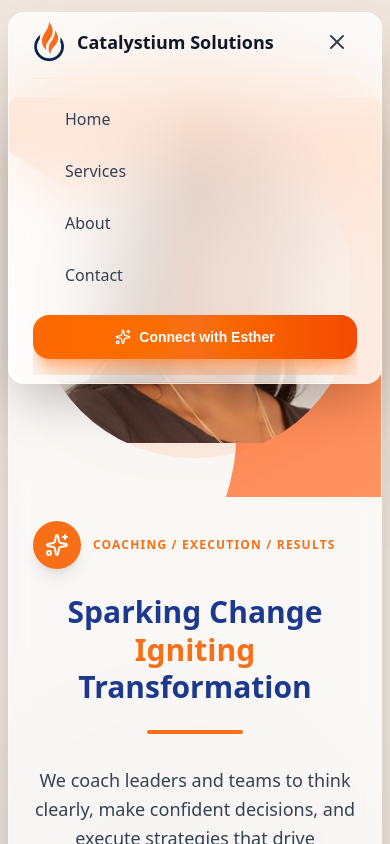
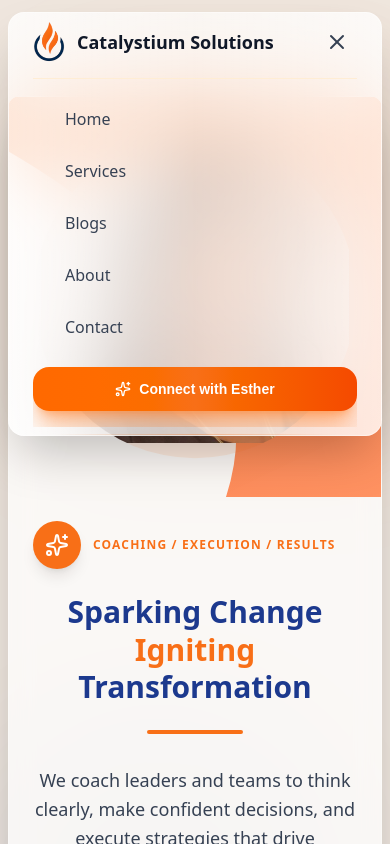
Before and after one commit to Felixnganga-max/catalystium, a React (Vite) app: page / in a window 390 px wide. Both pictures are taken after a click on the button 337 px from the left and 41 px from the top of the page. Shown: the top 844 px of the page. Built offline with nearby package versions, Linux system fonts and the light colour scheme; the HTML template or start-up script is replaced by a standard one.

Commit message:
Added blogs

```diff
--- a/src/components/Navbar.jsx
+++ b/src/components/Navbar.jsx
@@ -122,6 +122,7 @@ export default function Navbar() {
                 {[
                   { name: "Home", path: "/" },
                   { name: "Services", path: "/services" },
+                  { name: "Blogs", path: "/blogs" },
                   { name: "About", path: "/about" },
                   { name: "Contact", path: "/contact" },
                 ].map((item, idx) => (
```
